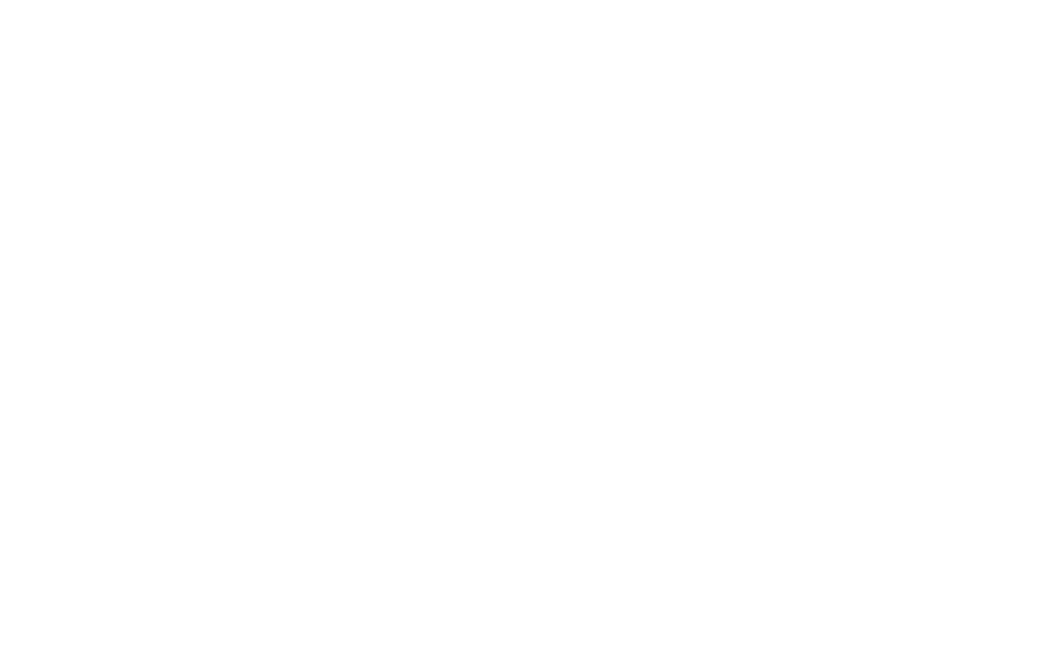
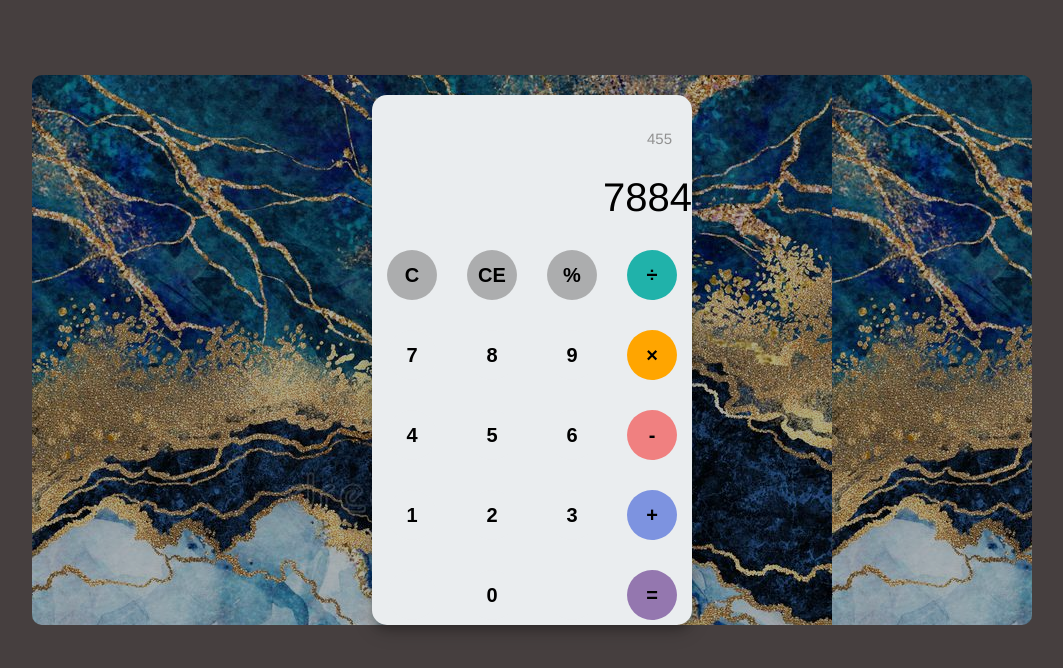
Before and after one commit to kierabon/Calculator, a plain HTML site: page index.html in a window 1280 px wide. Shown: the whole page, without its empty margins (108-1171 px from the left). Drawn offline with Linux system fonts and the light colour scheme.

Commit message:
calculator design

```diff
--- a/index.html
+++ b/index.html
@@ -5,6 +5,43 @@
     <meta http-equiv="X-UA-Compatible" content="IE=edge" />
     <meta name="viewport" content="width=device-width, initial-scale=1.0" />
     <title>Calculator</title>
+    <link rel="stylesheet" href="style.css" />
   </head>
-  <body></body>
+  <body>
+    <div class="container" id="background">
+      <div class="calculator">
+        <div id="result">
+          <div id="history">
+            <p id="history-value">455</p>
+          </div>
+          <div id="output">
+            <p id="output-value">7884</p>
+          </div>
+          <div id="keyboard">
+            <button class="operator" id="clear">C</button>
+            <button class="operator" id="backspace">CE</button>
+            <button class="operator" id="%">%</button>
+            <button class="operator" id="/">&#247;</button>
+            <button class="number" id="7">7</button>
+            <button class="number" id="8">8</button>
+            <button class="number" id="9">9</button>
+            <button class="operator" id="*">&times;</button>
+            <button class="number" id="4">4</button>
+            <button class="number" id="5">5</button>
+            <button class="number" id="6">6</button>
+            <button class="operator" id="-">-</button>
+            <button class="number" id="1">1</button>
+            <button class="number" id="2">2</button>
+            <button class="number" id="3">3</button>
+            <button class="operator" id="+">+</button>
+            <button class="empty" id="empty"></button>
+            <button class="number" id="0">0</button>
+            <button class="empty" id="empty"></button>
+            <button class="operator" id="=">=</button>
+          </div>
+        </div>
+      </div>
+    </div>
+    <script src="script.js"></script>
+  </body>
 </html>
--- /dev/null
+++ b/style.css
@@ -0,0 +1,95 @@
+body {
+  font-family: "Franklin Gothic Medium", "Arial Narrow", Arial, sans-serif;
+  background-color: rgba(51, 44, 44, 0.904);
+}
+.operator,
+.number,
+.empty {
+  width: 50px;
+  height: 50px;
+  margin: 15px;
+  float: left;
+  border-radius: 50%;
+  border-width: 0;
+  font-size: 20px;
+  font-weight: bold;
+}
+.number,
+.empty {
+  background-color: #eaedef;
+}
+.number,
+.operator {
+  cursor: pointer;
+}
+.number:active,
+.operator:active {
+  font-size: 13px;
+}
+.operator:focus,
+.number:focus,
+.empty:focus {
+  outline: 0;
+}
+button:nth-child(4) {
+  font-size: 20px;
+  background-color: #20b2aa;
+}
+button:nth-child(8) {
+  font-size: 20px;
+  background-color: #ffa500;
+}
+button:nth-child(12) {
+  font-size: 20px;
+  background-color: #f08080;
+}
+button:nth-child(16) {
+  font-size: 20px;
+  background-color: #7d93e0;
+}
+button:nth-child(20) {
+  font-size: 20px;
+  background-color: #9477af;
+}
+.calculator {
+  width: 320px;
+  height: 530px;
+  background-color: #eaedef;
+  margin: 0 auto;
+  position: relative;
+  top: 20px;
+  border-radius: 15px;
+  box-shadow: 0 4px 8px 0 rgba(0, 0, 0, 0.2), 0 6px 20px 0 rgba(0, 0, 0, 0.19);
+}
+button {
+  background-color: #919191b0;
+}
+#background {
+  width: 1000px;
+  height: 550px;
+  background-image: linear-gradient(rgba(0, 0, 0, 0.3), rgba(0, 0, 0, 0.3)),
+    url(bk.jpg);
+  margin: 20px auto;
+  margin-top: 75px;
+  border-radius: 10px;
+}
+#result {
+  height: 120px;
+}
+#keyboard {
+  height: 350px;
+}
+#history {
+  text-align: right;
+  height: 20px;
+  margin: 20px;
+  padding-top: 20px;
+  font-size: 15px;
+  color: #919191;
+}
+#output {
+  text-align: right;
+  height: 60px;
+  margin: 10px, 20px;
+  font-size: 40px;
+}
```
Also changed, not shown: bk.jpg (added), script.js (added).
